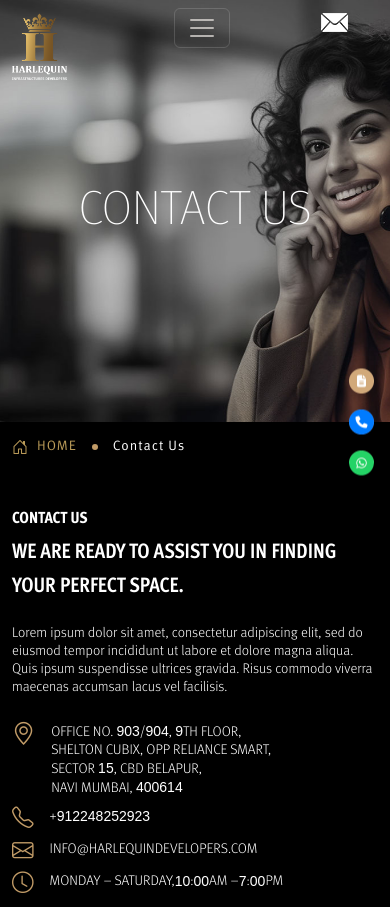
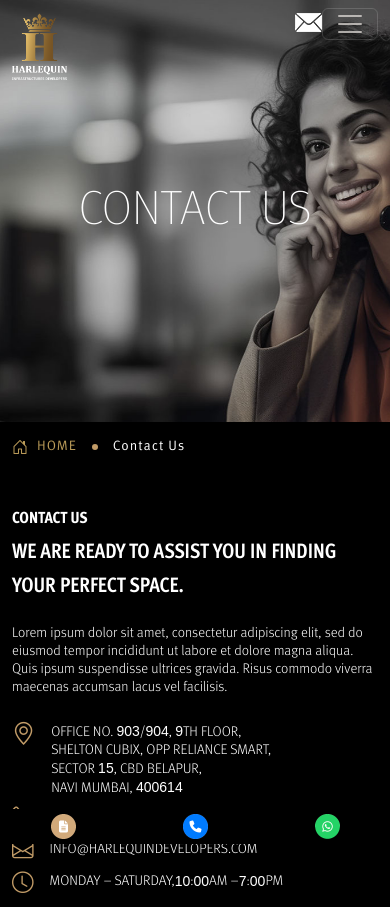
Before and after one commit to rupeshrane06/local-git-hub, a plain HTML site: page contact-us.html in a window 390 px wide. Shown: the top 907 px of the page. Drawn offline with nearby package versions, Linux system fonts and the light colour scheme; some packages are replaced by stand-ins of ours; a script that the page names is missing.

Commit message:
update files

```diff
--- a/assets/css/globle-style.css
+++ b/assets/css/globle-style.css
@@ -399,19 +399,7 @@ header {
         padding: 5px 10px;
     }
 }
-@media (max-width: 768px) {
-    .icon-circle {
-        width: 25px;
-        height: 25px;
-        font-size: 1rem;
-    }
-    .action-label {
-        display: none; /* Hide labels on small screens to save space */
-    }
-    .banner-social-wrapper {
-        me-2; /* Reduce margin on mobile */
-    }
-}
+
 @media (max-width:  767px){
     h2 {
         font-size: 1.3rem;
@@ -430,6 +418,12 @@ header {
     .navbar-toggler {
         filter: invert(1);
         opacity: 1;
+        order: 3;
+        outline: none;
+    }
+    .navbar-toggler-icon {
+        width: 30px;
+        height: 22px;
     }
     .navbar-collapse {
         background-color: #000;
@@ -443,8 +437,8 @@ header {
         width: 15%;
     }
     .form-icon {
-        margin-right: 30px;
-        margin-left: 0;
+        margin-right: 0;
+        margin-left: auto;
     }
     .footer-contact-item {
         height: auto;
@@ -452,5 +446,27 @@ header {
     .scroll-btn-bottom {
         display: none;
     }
+    .banner-social-wrapper {
+        position: fixed !important;
+        bottom: 0;
+        left: 0;
+        right: auto !important;
+        width: 100%;
+        transform: translateY(0) !important;
+        top: auto !important;
+        flex-direction: row !important;
+        justify-content: space-around;
+        align-items: center !important;
+        background-color: #000;
+        padding: 5px;
+    }
+    .icon-circle {
+        width: 25px;
+        height: 25px;
+        font-size: 1rem;
+    }
+    .action-label {
+        display: none; /* Hide labels on small screens to save space */
+    }
 
 }
--- a/assets/css/inner-page-style.css
+++ b/assets/css/inner-page-style.css
@@ -368,7 +368,7 @@
     margin-top: 20px;
     position: relative;
     width: 100%;
-    height: 70vh;
+    height: 450px;
 }
 .gmap-wrap iframe {
     width: 100%;
```
